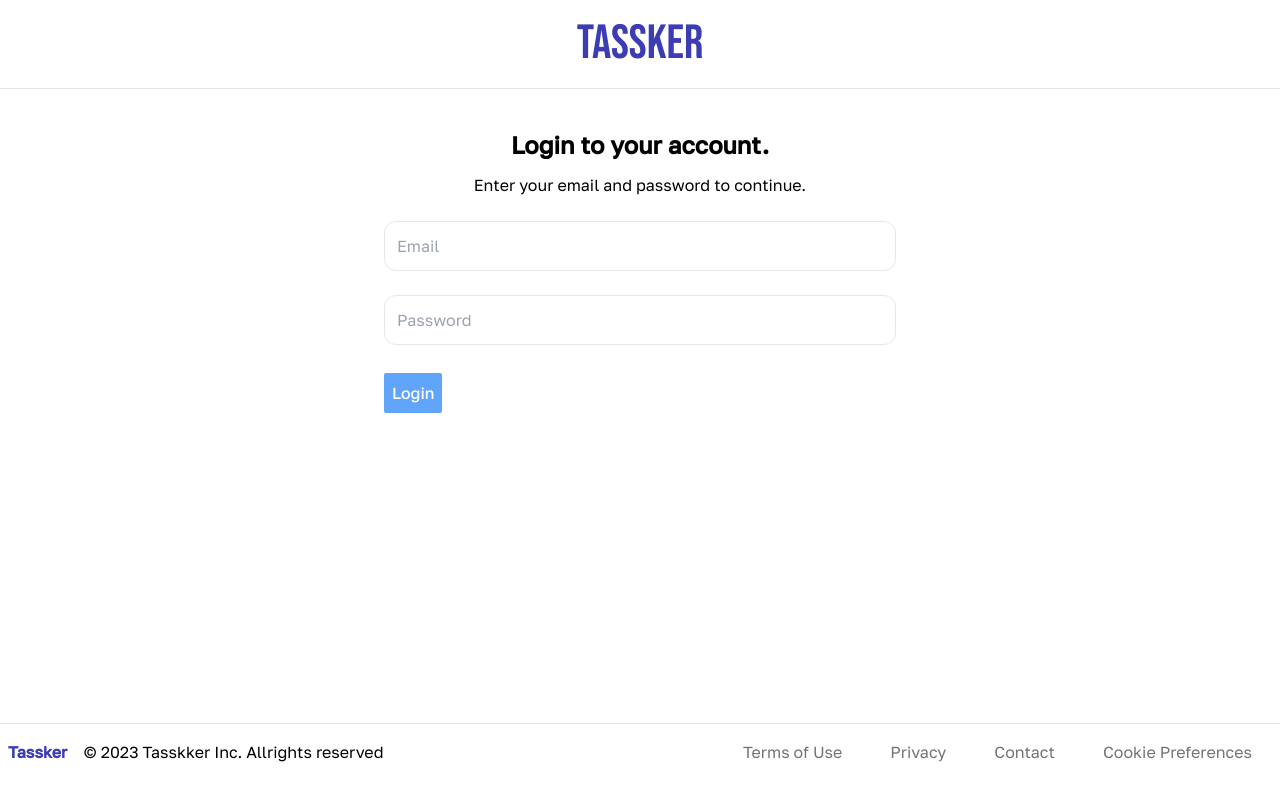
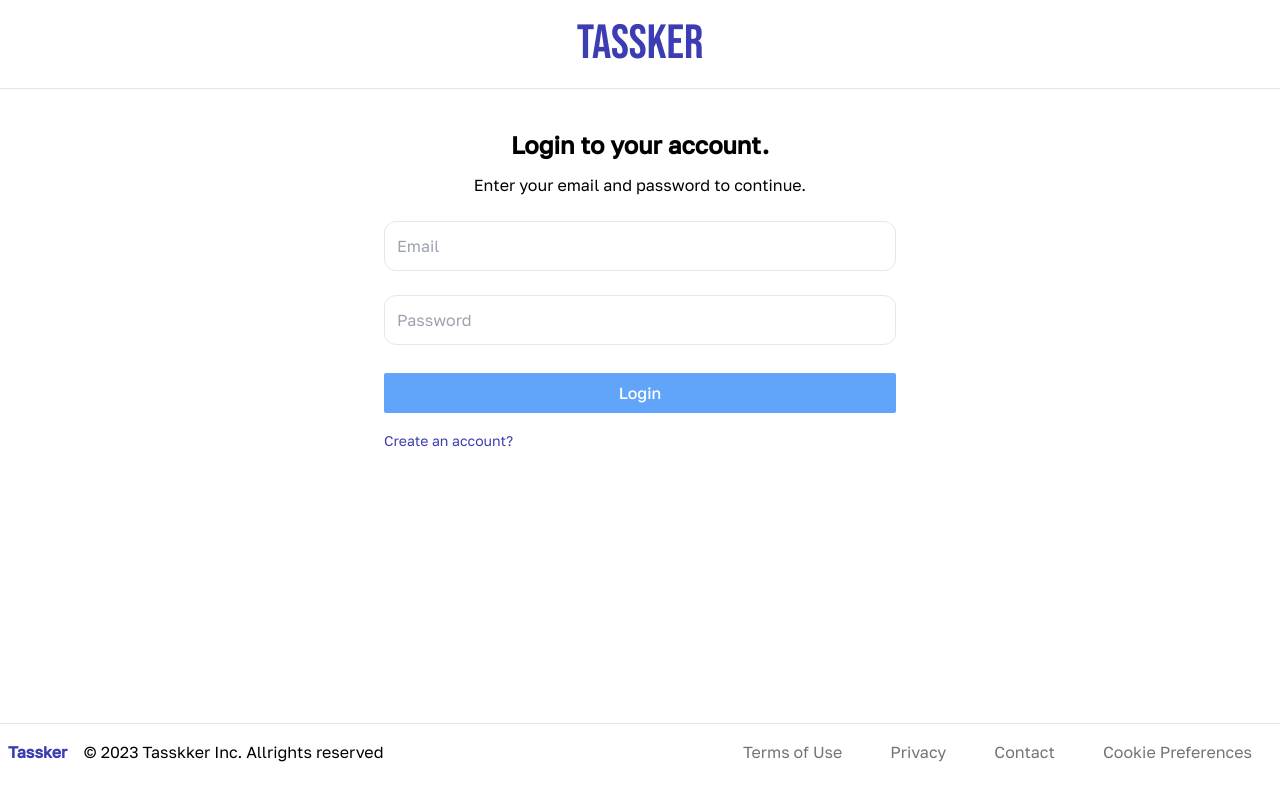
Before and after one commit to Aoyetibo557/task-manager-client, a Next.js app: page /loginform in a window 1280 px wide. Built offline with nearby package versions, Linux system fonts and the light colour scheme.

Commit message:
update: Minor fixes

```diff
--- a/components/_archive/archivedtasks.tsx
+++ b/components/_archive/archivedtasks.tsx
@@ -22,7 +22,7 @@ const ArchivedTasks = () => {
       message.success(data.message);
     } else {
       if (data.status === "error") {
-        // message.error(data.message);
+        message.error(data.message);
         console.log(data.message);
       }
     }
@@ -31,9 +31,6 @@ const ArchivedTasks = () => {
   useEffect(() => {
     if (isLoggedIn) {
       handleAllArchivedTasks();
-    } else {
-      setArchivedTasks([]);
-      router.push("/loginform");
     }
   }, [user, isTaskActionDispatched]);
 
--- a/components/_profile/profiledetails.tsx
+++ b/components/_profile/profiledetails.tsx
@@ -19,7 +19,10 @@ type Props = {
   theme?: string;
 };
 
-const ProfileDetails = ({ user, theme }: Props) => {
+const ProfileDetails = ({ theme }: Props) => {
+  const { user, dispatch, isUserActionDispatched, handleSetUser } =
+    useAuth() as AuthType;
+
   const [profileImage, setProfileImage] = useState("");
   const [username, setUsername] = useState(user?.username);
   const [bio, setBio] = useState(user?.bio);
@@ -27,8 +30,6 @@ const ProfileDetails = ({ user, theme }: Props) => {
   const [imageURL, setImageURL] = useState<string | any>("");
   const [progressPercent, setProgressPercent] = useState<number>(0);
   const [loading, setLoading] = useState(false);
-  const { dispatch, isUserActionDispatched, handleSetUser } =
-    useAuth() as AuthType;
 
   const inputRef = useRef<HTMLInputElement>(null);
 
@@ -105,7 +106,7 @@ const ProfileDetails = ({ user, theme }: Props) => {
           (snapshot.bytesTransferred / snapshot.totalBytes) * 100
         );
         setProgressPercent(progress);
-        message.info(`Uploading ${progress}%`);
+        // message.info(`Uploading ${progress}%`);
         setImageUpload(null);
         setLoading(false);
       },
@@ -114,6 +115,8 @@ const ProfileDetails = ({ user, theme }: Props) => {
       },
       () => {
         getDownloadURL(uploadTask.snapshot.ref).then(async (downloadURL) => {
+          message.info(`Uploading Image...`);
+
           setImageURL(downloadURL);
           message.success(`Image uploaded successfully`);
 
--- a/components/_setting/accountsetting.tsx
+++ b/components/_setting/accountsetting.tsx
@@ -15,7 +15,7 @@ export const AccountSetting = ({ user, theme }: Props) => {
   return (
     <div className="flex flex-col gap-6 pt-5">
       <div className="inline-flex flex-row gap-6 mobile-account-setting">
-        <ProfileDetails user={user} theme={theme} />
+        <ProfileDetails theme={theme} />
 
         <div className="inline-flex flex-col gap-6">
           <PasswordReset theme={theme} />
--- a/pages/loginform/index.tsx
+++ b/pages/loginform/index.tsx
@@ -107,6 +107,7 @@ const LoginForm = () => {
             <input
               className="golos-font text-base p-3 w-full border-[1.5px] border-gray-200 focus:outline focus:outline-[1px] focus:outline-task-blue rounded-xl"
               placeholder="Password"
+              type="password"
               name="password"
               value={password}
               required
@@ -127,12 +128,25 @@ const LoginForm = () => {
               Forgot Password?
             </Link>
           </div> */}
-          <div className="w-full">
+
+          <div className="flex flex-row w-full">
             {loading ? (
               <Spin size="large" />
             ) : (
-              <Button label={"Login"} onClick={handleLogin} />
+              <Button
+                label={"Login"}
+                onClick={handleLogin}
+                className="w-full bg-transparent"
+              />
             )}
+          </div>
+
+          <div>
+            <Link
+              href="/signup"
+              className="golos-font text-sm text-task-blue hover:underline font-normal inline-flex place-content-end">
+              Create an account?
+            </Link>
           </div>
         </form>
       </div>
--- a/pages/signup/index.tsx
+++ b/pages/signup/index.tsx
@@ -100,6 +100,7 @@ const Signup = () => {
       }
     } catch (error: any) {
       console.log(error);
+      setSignupError(error.message);
     }
   };
 
@@ -117,7 +118,7 @@ const Signup = () => {
           {signupError && (
             <div className="text-red-500 text-sm golos-font">{signupError}</div>
           )}
-          <form className="flex flex-col gap-3">
+          <form method="POST" className="flex flex-col gap-3">
             <div className="flex flex-row gap-3">
               <input
                 className="golos-font text-base p-3 w-full border-[1.5px] border-gray-200 focus:outline focus:outline-[1px] focus:outline-task-blue rounded-xl"
@@ -149,6 +150,7 @@ const Signup = () => {
               <input
                 className="golos-font text-base p-3 w-full border-[1.5px] border-gray-200 focus:outline focus:outline-[1px] focus:outline-task-blue rounded-xl"
                 placeholder="Password"
+                type="password"
                 name="password"
                 value={password}
                 onChange={handleInput}
@@ -157,6 +159,7 @@ const Signup = () => {
               <input
                 className="golos-font text-base p-3 w-full border-[1.5px] border-gray-200 focus:outline focus:outline-[1px] focus:outline-task-blue rounded-xl"
                 placeholder="Confirm Password"
+                type="password"
                 name="confirmPassword"
                 value={confirmPassword}
                 required
```
